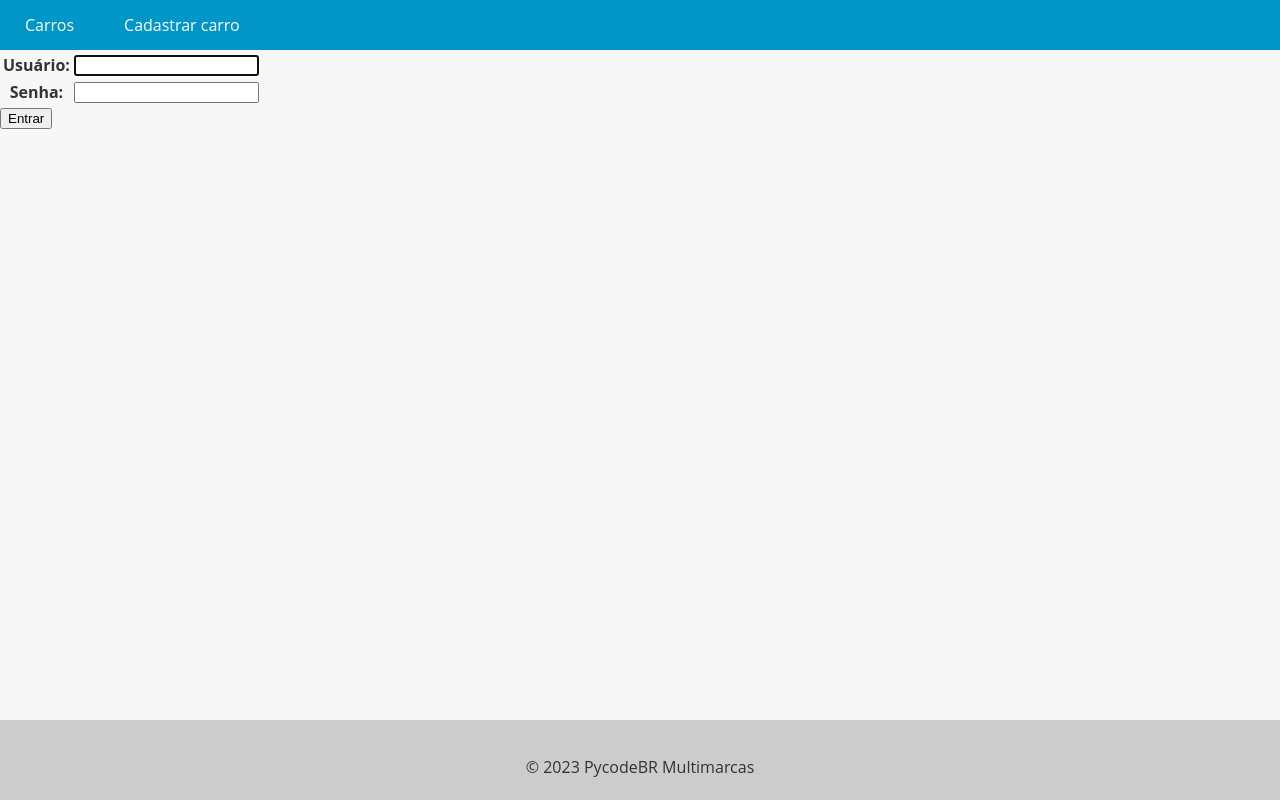
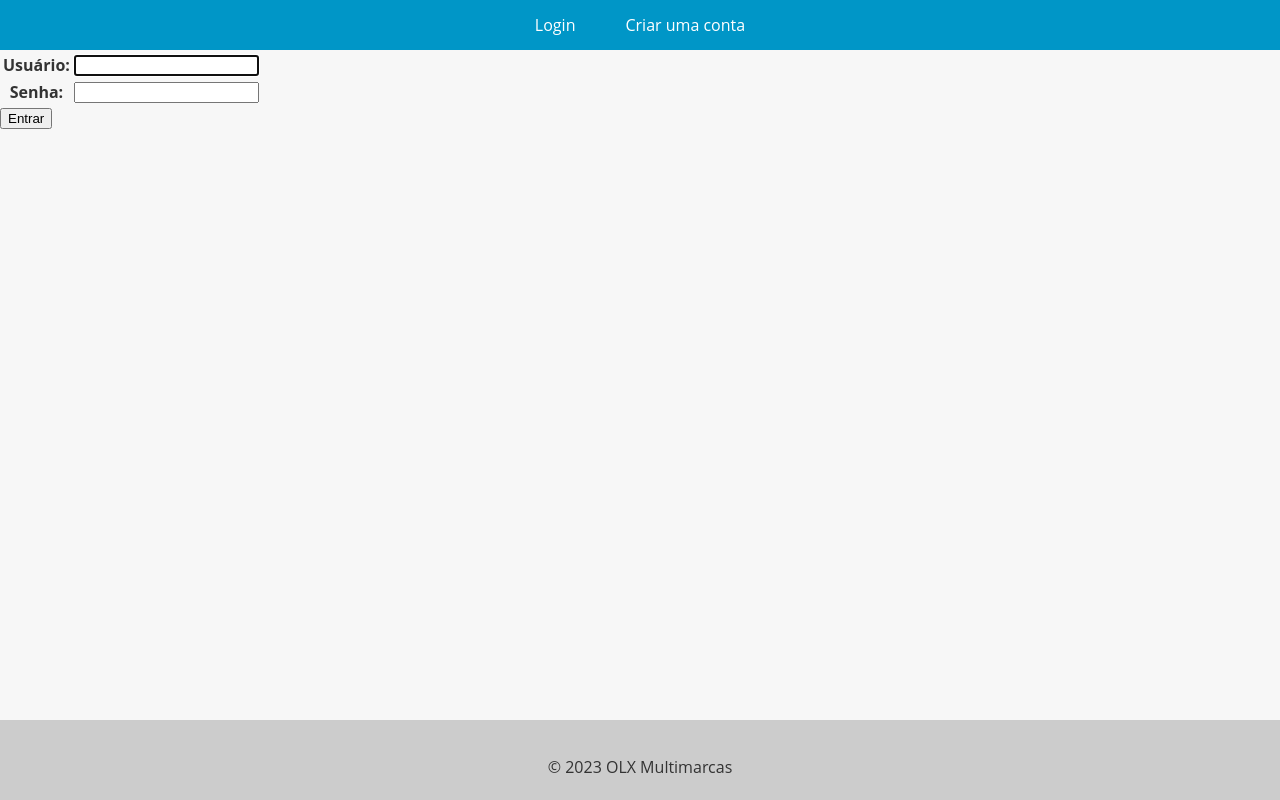
Before and after one commit to rhuaannn/python-cars, a Django app: page /login/ in a window 1280 px wide. Run offline with Django 4.2, Linux system fonts and the light colour scheme.

Commit message:
feat: created login, logout, list.

```diff
--- a/accounts/views.py
+++ b/accounts/views.py
@@ -1,4 +1,5 @@
 from django.contrib.auth.forms import UserCreationForm, AuthenticationForm
+from django.contrib.auth import authenticate, login, logout
 from django.shortcuts import render, redirect
 
 
@@ -8,7 +9,7 @@ def register_view(request):
         if user_form.is_valid():
             user_form.save()
 
-            return redirect('cars_list')
+            return redirect('login')
 
     else:
         user_form = UserCreationForm()
@@ -16,5 +17,21 @@ def register_view(request):
 
 
 def login_view(request):
-    login_form = AuthenticationForm()
+    if request.method == 'POST':
+        username = request.POST['username']
+        password = request.POST['password']
+        user = authenticate(request, username=username, password= password)
+
+        if user is not None:
+            login(request, user)
+            return redirect('cars_list')
+        else:
+            login_form = AuthenticationForm()
+    else:
+        login_form = AuthenticationForm()
     return render(request, 'login.html', {'login_form': login_form})
+
+def logout_view(request):
+    logout(request)
+
+    return redirect('cars_list')
--- a/app/templates/base.html
+++ b/app/templates/base.html
@@ -3,7 +3,7 @@
 <head>
   <meta charset="UTF-8">
   <meta name="viewport" content="width=device-width, initial-scale=1.0">
-  <title>{% block title %}{% endblock %}</title>
+  <title>{% block title %}OLX-BS{% endblock %}</title>
   <style>
     body {
         font-family: 'Open Sans', sans-serif;
@@ -51,6 +51,8 @@
         margin: 0;
         padding: 0;
         display: flex;
+        justify-content: center;
+        width:100%;
     }
 
     nav ul li {
@@ -83,8 +85,17 @@
   <header>
     <nav>
       <ul>
-        <li><a href="{% url 'cars_list' %}">Carros</a></li>
-        <li><a href="{% url 'new_car' %}">Cadastrar carro</a></li>
+        {% if user.is_authenticated %}
+          <li>Olá, {{ user.username }}</li>
+          <li><a href="{% url 'new_car' %}">Cadastrar carro</a></li>
+          <li><a href="{% url 'logout' %}">Sair do sistema</a></li>
+       {% endif %}
+
+      {% if not user.is_authenticated %}
+          <!-- Usuário não está logado, exiba os links de login ou registro -->
+          <li><a href="{% url 'login' %}">Login</a></li>
+          <li><a href="{% url 'register' %}">Criar uma conta</a></li>
+     {% endif %}
       </ul>
     </nav>
   </header>
@@ -95,7 +106,7 @@
   </main>
 
   <footer>
-    <p>&copy; 2023 PycodeBR Multimarcas</p>
+    <p>&copy; 2023 OLX Multimarcas</p>
   </footer>
 </body>
 </html>
--- a/app/urls.py
+++ b/app/urls.py
@@ -3,7 +3,7 @@ from django.urls import path
 from django.conf import settings
 from django.conf.urls.static import static
 from cars.views import cars_view, new_car_view
-from accounts.views import register_view, login_view
+from accounts.views import register_view, login_view, logout_view
 
 
 urlpatterns = [
@@ -12,4 +12,5 @@ urlpatterns = [
     path('new_car', new_car_view, name='new_car'),
     path('register/', register_view, name='register'),
     path('login/', login_view, name='login'),
+    path('logout/', logout_view, name='logout'),
 ] + static(settings.MEDIA_URL, document_root=settings.MEDIA_ROOT)
```
